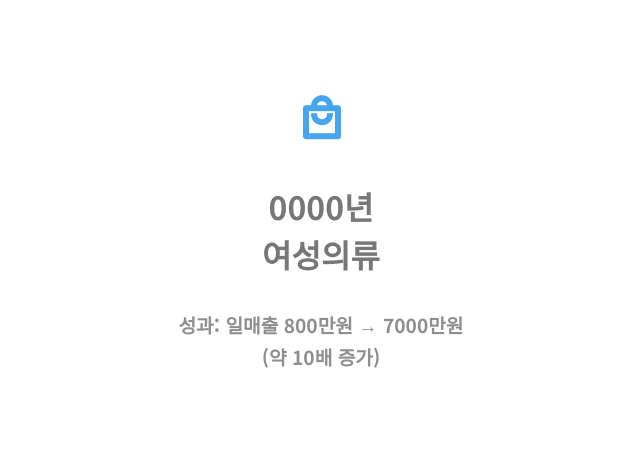
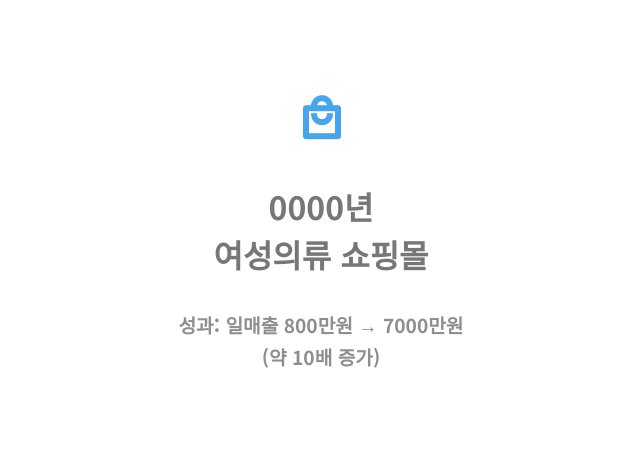
Before and after one commit to azadoes2021/bdoctor, a Django app: page / in a window 1280 px wide. Shown: the part 4515-4985 px from the top of the page, without its empty margins (319-959 px from the left). Run offline with Django 5.2, Linux system fonts and the light colour scheme; some libraries are stand-ins or nearby versions; some web fonts are replaced.

Commit message:
first commit

```diff
--- a/base/templates/home.html
+++ b/base/templates/home.html
@@ -434,7 +434,7 @@ a {
 										</section>
 										<section style="width: 100%;">
 											<span class="icon major"><i class="ri-shopping-bag-4-line" style="font-size: 3rem;color: #45a6ee;"></i></span>
-											<h3>0000년 <br> 여성의류</h3>
+											<h3>0000년 <br> 여성의류 쇼핑몰</h3>
 											<p>성과: 일매출 800만원 → 7000만원 <br> (약 10배 증가)</p>
 										</section>
 									</div>
```
